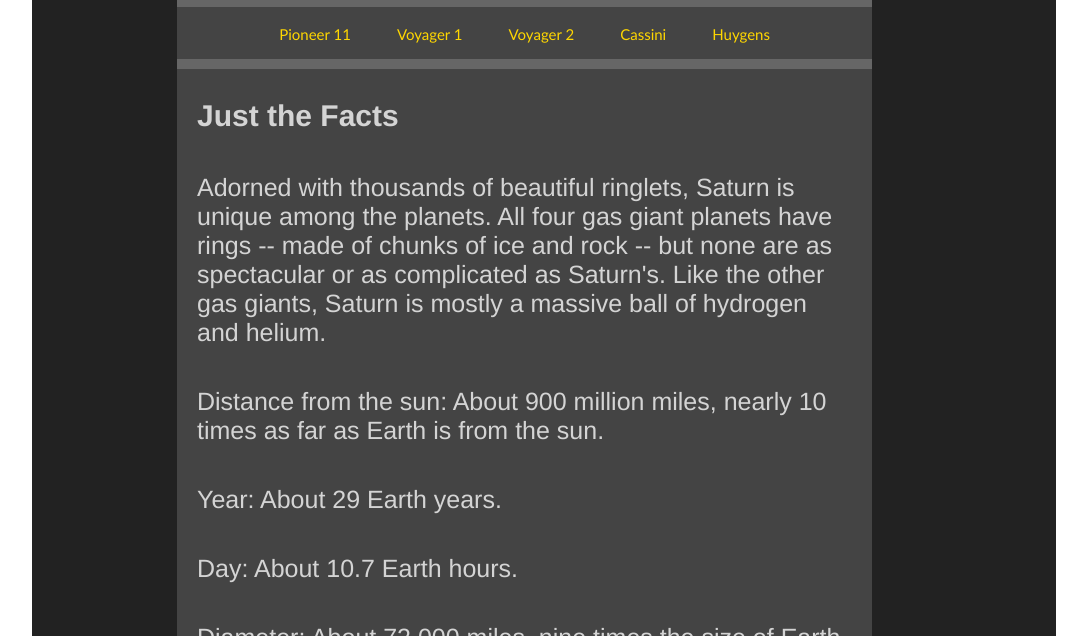
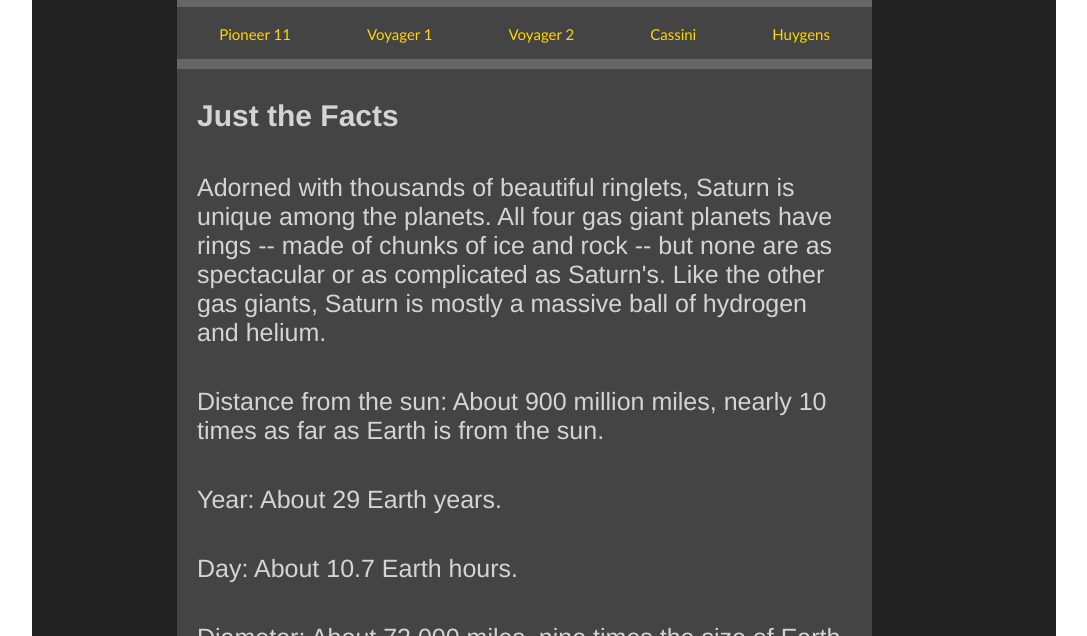
Before and after one commit to ye000022/Saturn-HTML, a plain HTML site: page index.html in a window 1280 px wide. Shown: the part 164-800 px from the top of the page, without its empty margins (96-1183 px from the left). Drawn offline with Linux system fonts and the light colour scheme.

Commit message:
About Padding of anchor
I changed padding of anchor from 20 to 35px

```diff
--- a/css/main-complete.css
+++ b/css/main-complete.css
@@ -34,7 +34,7 @@ nav a, nav a:link, nav a:visited{
   background-color: #444;
   color:gold;
   text-align:center;
-  padding: 0 20px;
+  padding: 0 35px;
   font-family:Calibri, sans-serif;
 }
 nav a:hover, nav a:active{
```
